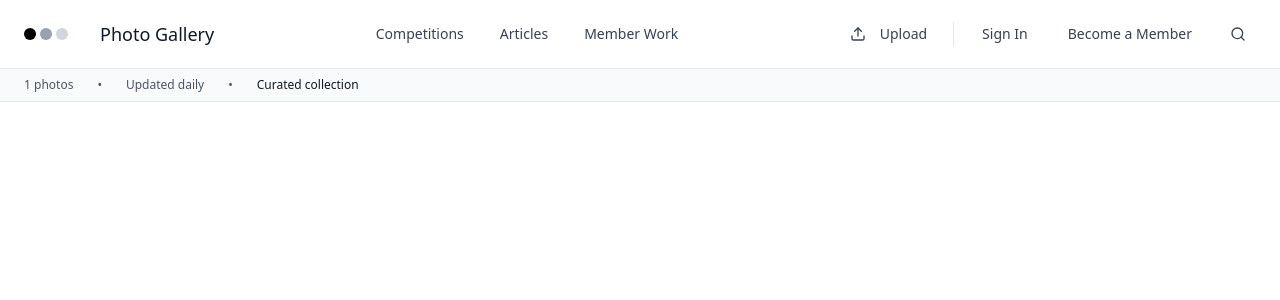
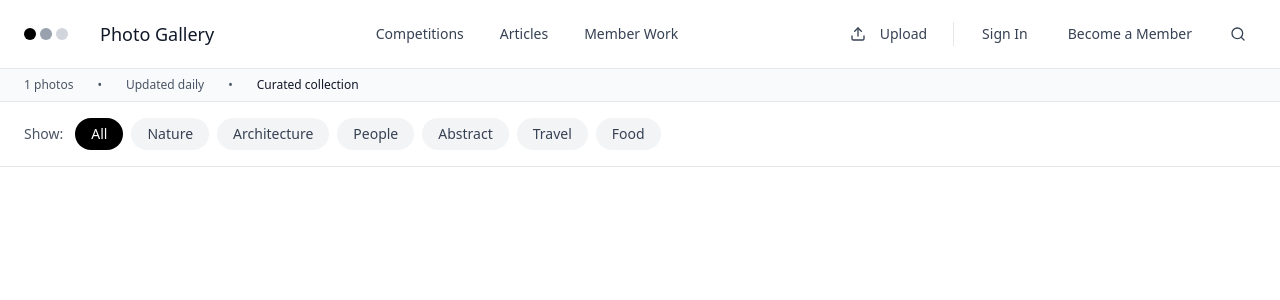
Before and after one commit to mr0YES1/PhotoGallery, a React (Vite) app: page / in a window 1280 px wide. Shown: the top 300 px of the page. Built offline with nearby package versions, Linux system fonts and the light colour scheme.

Commit message:
I've removed the filters

```diff
--- a/src/Components/Header.tsx
+++ b/src/Components/Header.tsx
@@ -1,4 +1,4 @@
-import { Button } from "./ui/button";
+import { Button } from "@/Components/ui/button";
 import { Search, Upload } from "lucide-react";
 
 type HeaderProps = {
--- /dev/null
+++ b/src/Components/gallery/FilterBar.tsx
@@ -0,0 +1,50 @@
+import { Button } from "@/Components/ui/button";
+
+const categories = [
+  { id: 'all', label: 'All' },
+  { id: 'nature', label: 'Nature' },
+  { id: 'architecture', label: 'Architecture' },
+  { id: 'people', label: 'People' },
+  { id: 'abstract', label: 'Abstract' },
+  { id: 'travel', label: 'Travel' },
+  { id: 'food', label: 'Food' }
+];
+
+type FilterBarProps = {
+  selectedCategory: string;
+  onCategoryChange: (category: string) => void;
+};
+
+export default function FilterBar({
+  selectedCategory,
+  onCategoryChange,
+}: FilterBarProps) {
+  return (
+    <div className="border-b border-gray-200 bg-white">
+      <div className="max-w-[1400px] mx-auto px-6 py-4">
+
+        {/* Left side - Category filters */}
+        <div className="flex items-center gap-3">
+          <span className="text-sm text-gray-600">Show:</span>
+          <div className="flex gap-2">
+            {categories.map((category) => (
+                <Button
+                  key={category.id}
+                  variant="ghost"
+                  size="sm"
+                  onClick={() => onCategoryChange(category.id)}
+                  className={`rounded-full px-4 py-1 text-sm transition-all ${
+                    selectedCategory === category.id
+                      ? 'bg-black text-white hover:bg-black/90'
+                      : 'bg-gray-100 text-gray-700 hover:bg-gray-200'
+                  }`}
+                >
+                  {category.label}
+                </Button>
+            ))}
+          </div>
+        </div>
+      </div>
+    </div>
+  );
+}
--- a/src/Pages/Gallery.tsx
+++ b/src/Pages/Gallery.tsx
@@ -1,11 +1,32 @@
 import Header from "@/Components/Header";
 import { photos } from "@/Entities/Photo";
-
+import FilterBar from "@/Components/gallery/FilterBar";
+import {useState} from "react";
 
 export default function GalleryPage() {
+
+  // Parse URL parameters
+  const urlParams = new URLSearchParams(window.location.search);
+  const initialCategory = urlParams.get('category') || 'all';
+
+  const [selectedCategory, setSelectedCategory] = useState(initialCategory);
+
+  const handleCategoryChange = (category: string) => {
+    setSelectedCategory(category);
+  };
+
   return (
-    <div>
+    <div className="min-h-screen bg-white">
+
+      {/* Header */}
       <Header photoCount={photos.length}/>
+
+      {/* Filter Bar */}
+      <FilterBar
+        selectedCategory={selectedCategory}
+        onCategoryChange={handleCategoryChange}
+      />
+
     </div>
   );
 }
```
